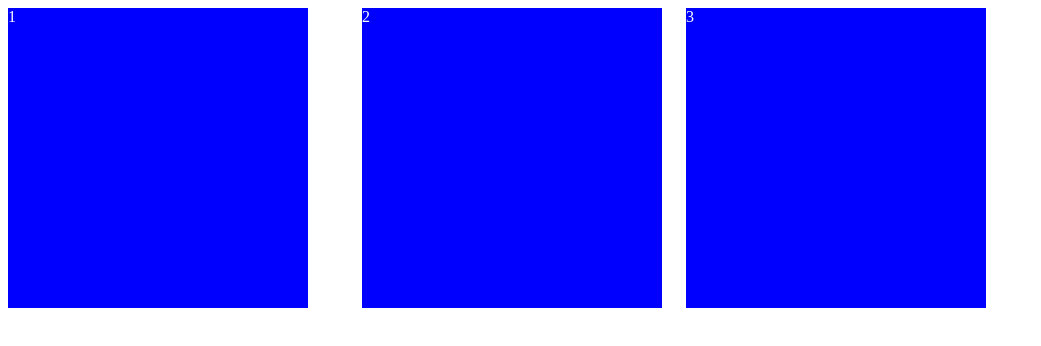
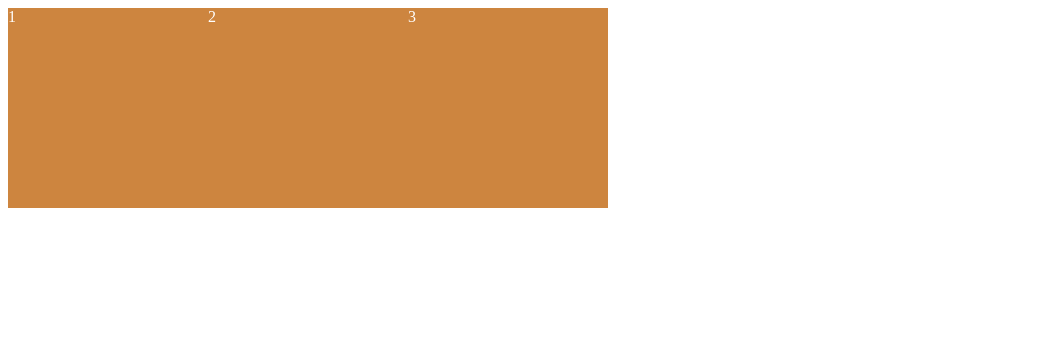
Before and after one commit to seonjoo2030/CSS-Layout, a plain HTML site: page index.html in a window 1280 px wide. Shown: the whole page, without its empty margins (0-1041 px from the left). Drawn offline with Linux system fonts and the light colour scheme.

Commit message:
flexbox container 개념

```diff
--- a/index.html
+++ b/index.html
@@ -8,8 +8,11 @@
     <title>CSS Master</title>
 </head>
 <body>
-    <div class="box">1</div>
-    <div class="box">2</div>
-    <div class="box">3</div>
+    <div class="wrapper">
+        <div class="box">1</div>
+        <div class="box">2</div>
+        <div class="box">3</div>
+    </div>
+
 </body>
 </html>
--- a/style.css
+++ b/style.css
@@ -1,15 +1,10 @@
+.wrapper {
+    display: flex;
+}
+
 .box {
-    background: blue;
-    width: 300px;
-    height: 300px;
-    display: inline-block;
+    width: 200px;
+    height: 200px;
+    background: peru;
     color: white;
 }
-
-.box:nth-child(2) {
-    margin-left: 50px;
-}
-
-.box:nth-child(3) {
-    margin-left: 20px;
-}
```
